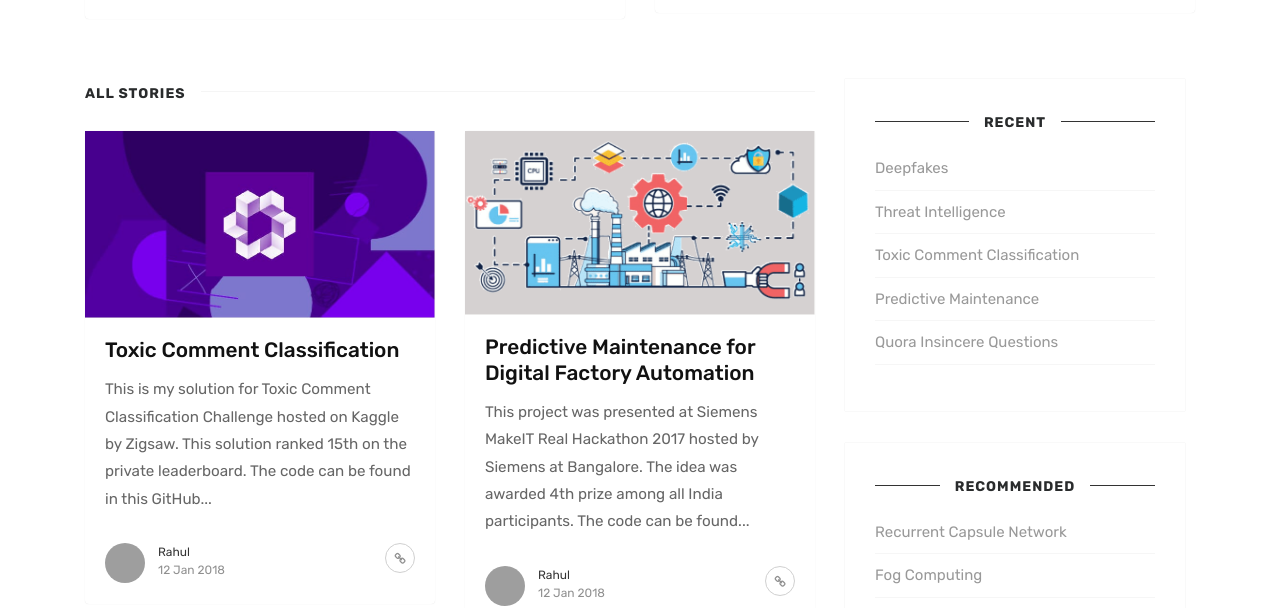
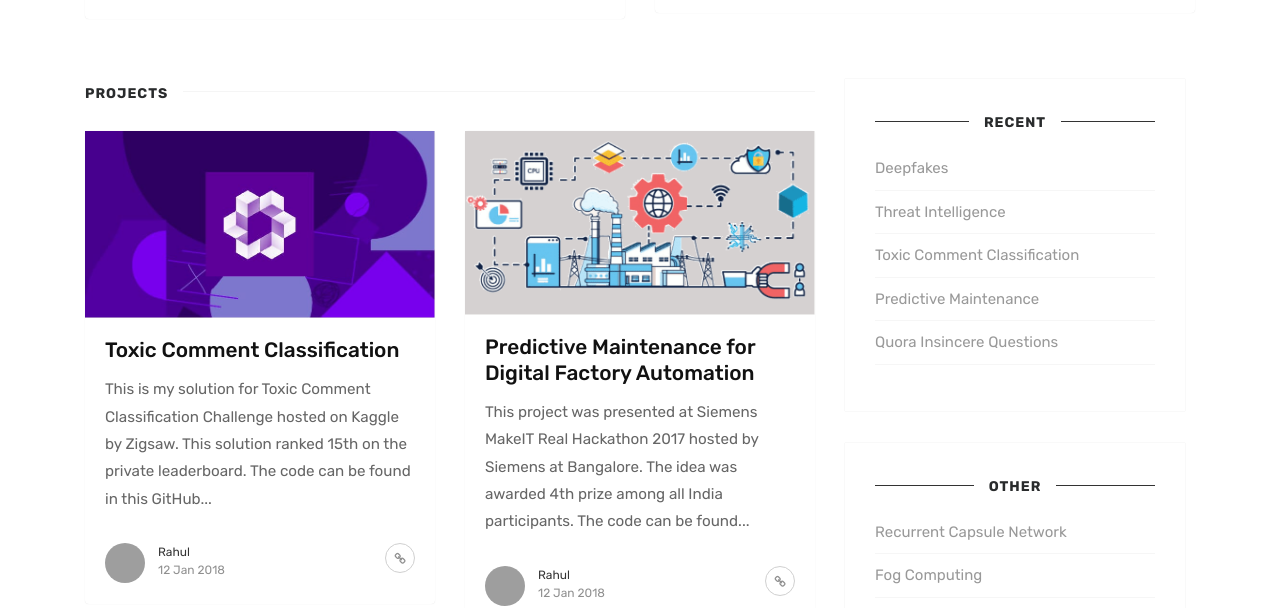
Before and after one commit to imrahulr/imrahulr.github.io, a Jekyll site: the page built from index.html, in a window 1280 px wide and 900 px high, scrolled down 1064 px. Shown: the part 175-783 px from the top of the window. Built offline with Jekyll 4.4.1, drawn with Linux system fonts in a browser that asks for light colours; the list of posts is cut into pages by our own code; grey boxes are pictures that could not be loaded.

Commit message:
first commit

```diff
--- a/_includes/sidebar.html
+++ b/_includes/sidebar.html
@@ -12,7 +12,7 @@
         </div>
 
         <div class="sidebar-section">
-            <h5><span>Recommended</span></h5>
+            <h5><span>Other</span></h5>
             <ul style="list-none;">
               <li><a target="_blank" href="https://imrahulr-cap-toxic.herokuapp.com/">Recurrent Capsule Network</a></li>
               <li><a target="blank" href="https://github.com/imrahulr/FogComputing">Fog Computing</a></li>
--- a/index.html
+++ b/index.html
@@ -51,7 +51,7 @@ title: Home
     <div class="col-sm-8">
 
         <div class="section-title">
-            <h2><span>All Stories</span></h2>
+            <h2><span>Projects</span></h2>
         </div>
 
         <div class="masonrygrid row listrecent">
```
